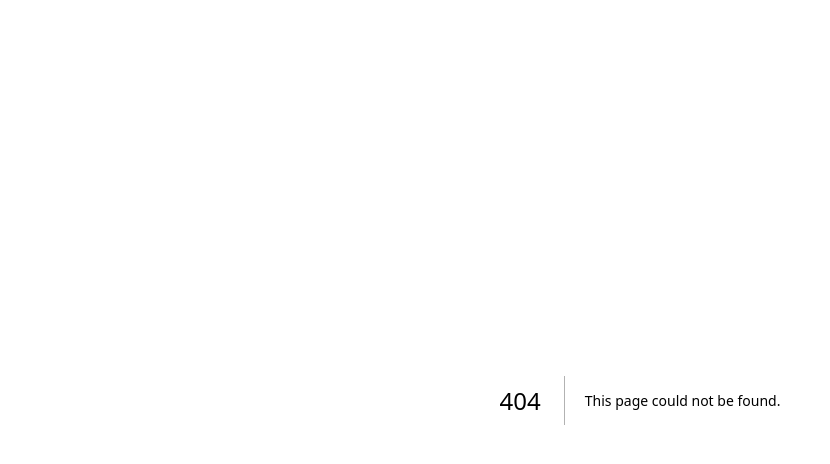
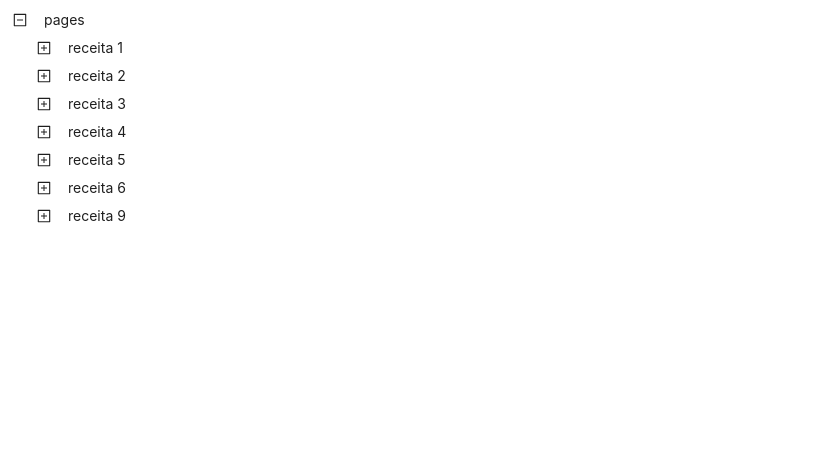
Before and after one commit to MarlonHD/pweb-next, a Next.js app: page /paginaInicial in a window 1280 px wide. Before the commit this address had no page. Shown: the top 464 px of the page, without its empty margins (0-830 px from the left). Built offline with nearby package versions, Linux system fonts and the light colour scheme.

Commit message:
Criação da página inicial

```diff
--- a/pages/index.js
+++ b/pages/index.js
@@ -9,8 +9,10 @@ export default function Home(){
     )
 }
 
+
+
+
 export function Teste(){
-
     return(
         <div>
             <h1>Função criada em index.js</h1>
--- /dev/null
+++ b/pages/paginaInicial.js
@@ -0,0 +1,125 @@
+import { Tree } from "antd";
+import { useRouter } from "next/router";
+
+
+export default function Home(){
+    const treeData = [
+    {
+        title: 'pages',
+        key: '.',
+        children: [
+        {
+            title: 'receita 1',
+            key: './receita01',
+            children: [
+                {
+                    title: 'pagina1.js',
+                    key: './receita01/pagina1',
+                },
+                {
+                    title: 'soneto.js',
+                    key: './receita01/soneto',
+                },
+            ],
+        },
+        {
+            title: 'receita 2',
+            key: './receita02',
+            children: [
+                {
+                    title: 'novaPagina.js',
+                    key: './receita02/novaPagina',
+                },
+                {
+                    title: 'outraPagina.js',
+                    key: './receita02/outraPagina',
+                },
+            ],
+        },
+        {
+            title: 'receita 3',
+            key: './receita03',
+            children: [
+                {
+                    title: 'index.js',
+                    key: './receita03/',
+                },
+                {
+                    title: 'movies.js',
+                    key: './receita03/movies',
+                },
+            ],
+        },
+        {
+            title: 'receita 4',
+            key: './receita04/',
+            children: [
+                {
+                    title: 'index.js',
+                    key: './receita04/.',
+                },
+            ],
+        },
+        {
+            title: 'receita 5',
+            key: './receita05/',
+            children: [
+                {
+                    title: 'movies3.js',
+                    key: './receita05/movies3',
+                },
+            ],
+        },
+        {
+            title: 'receita 6',
+            key: './receita06/',
+            children: [
+                {
+                    title: 'movies33.js',
+                    key: './receita06/movies33',
+                },
+                {
+                    title: 'movies333.js',
+                    key: './receita06/movies333',
+                },
+                {
+                    title: 'movies334.js',
+                    key: './receita06/movies334',
+                },
+            ],
+        },
+        {
+            title: 'receita 9',
+            key: './receita09/',
+            children: [
+                {
+                    title: 'movies/[id].js',
+                    key: './receita09/onemovie/tt0095801',
+                },
+                {
+                    title: 'pokemon/[id].js',
+                    key: './receita09/pokemon/0',
+                },
+            ],
+        },
+        ],
+    },
+    ];
+
+    const router = useRouter()
+
+    const onSelect = (selectedKeys, info) => {
+        console.log('selected', selectedKeys, info);
+        if(!info.node.children){
+            router.push(info.node.key)
+        }
+    }
+    return (
+        <Tree
+        showLine
+        defaultExpandedKeys={['.']}
+        onSelect={onSelect}
+        treeData={treeData}
+        />
+    );
+};
--- a/pages/receita04/moviesByServer.js
+++ b/pages/receita04/moviesByServer.js
@@ -1,7 +1,6 @@
 //api key: 9124015e
 
 import styles from './styles.module.css';
-import useSWR from 'swr'
 import { useRouter } from 'next/router';
 
 export async function getServerSideProps(context){
```
